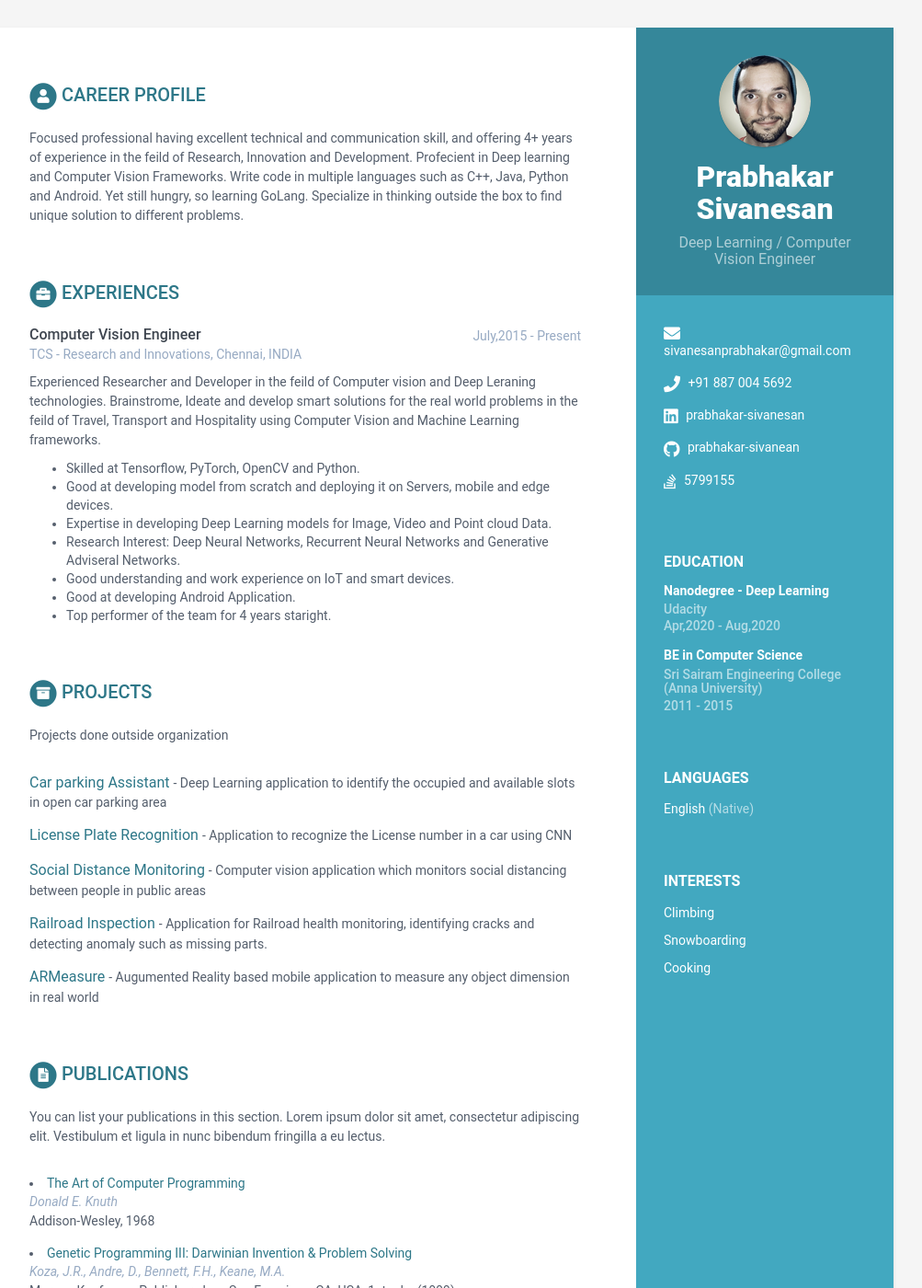
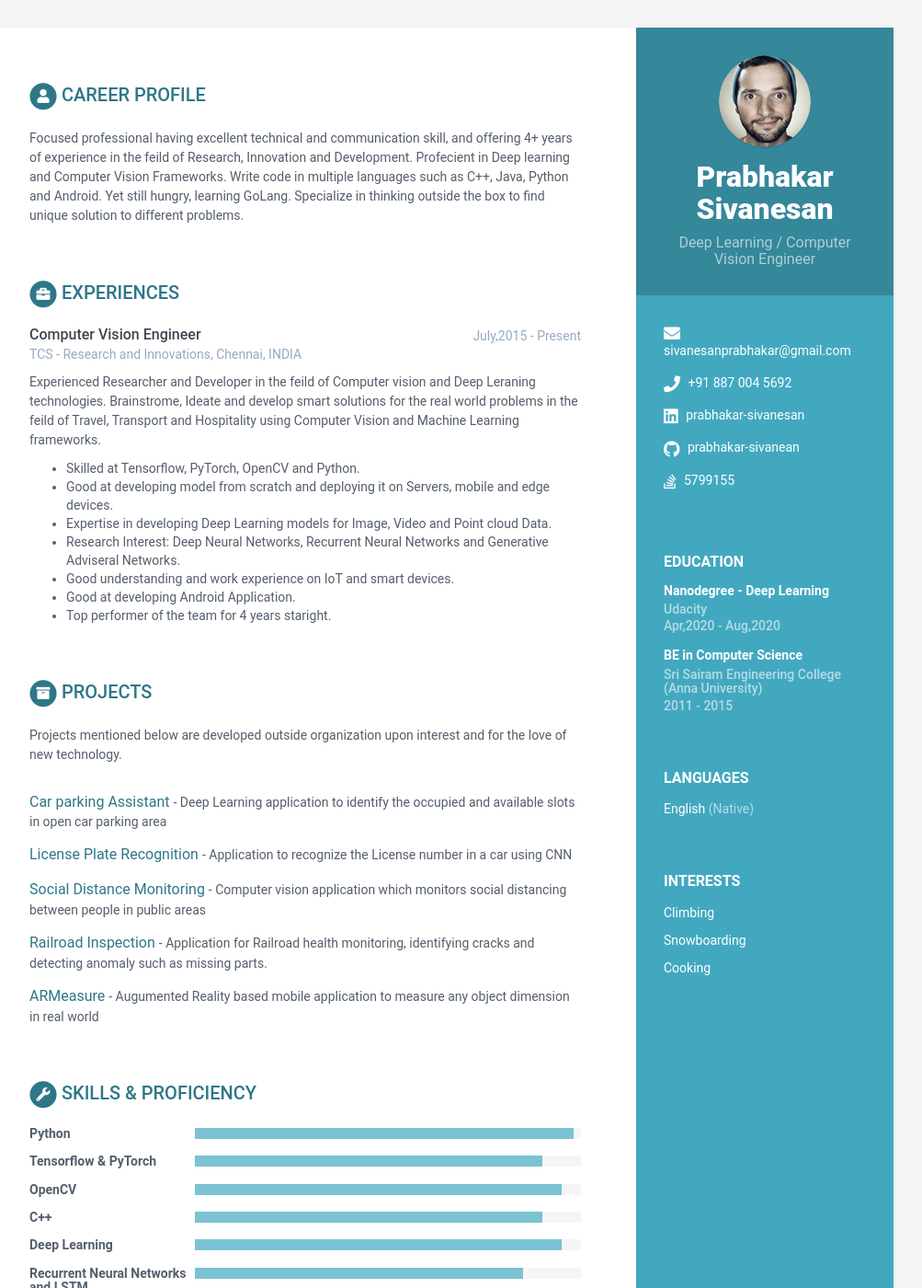
Before and after one commit to prabhakar-sivanean/me, a Jekyll site: the page built from index.html, in a window 1280 px wide and 1400 px high. Shown: the whole window at 92% size, without its empty margins (168-1171 px from the left). Built offline with Jekyll 4.4.1, drawn with Linux system fonts in a browser that asks for light colours; some of the changed text lies outside the part shown.

Commit message:
Update data.yml

```diff
--- a/_data/data.yml
+++ b/_data/data.yml
@@ -43,7 +43,7 @@ career-profile:
     summary: |
       Focused professional having excellent technical and communication skill, and offering 4+ years of
       experience in the feild of Research, Innovation and Development. Profecient in Deep learning and Computer Vision Frameworks.
-      Write code in multiple languages such as C++, Java, Python and Android. Yet still hungry, so learning GoLang.
+      Write code in multiple languages such as C++, Java, Python and Android. Yet still hungry, learning GoLang.
       Specialize in thinking outside the box to find unique solution to different problems.
 education:
     - degree: Nanodegree - Deep Learning
@@ -82,7 +82,7 @@ experiences:
 projects:
     title: Projects
     intro: >
-      Projects done outside organization
+      Projects mentioned below are developed outside organization upon interest and for the love of new technology.
     assignments:
       - title: Car parking Assistant
         link: "#hook"
@@ -104,7 +104,7 @@ projects:
         link: "#"
         tagline: "Augumented Reality based mobile application to measure any object dimension in real world"
 
-publications:
+publication:
     title: Publications
     intro: |
       You can list your publications in this section. Lorem ipsum dolor sit
```
